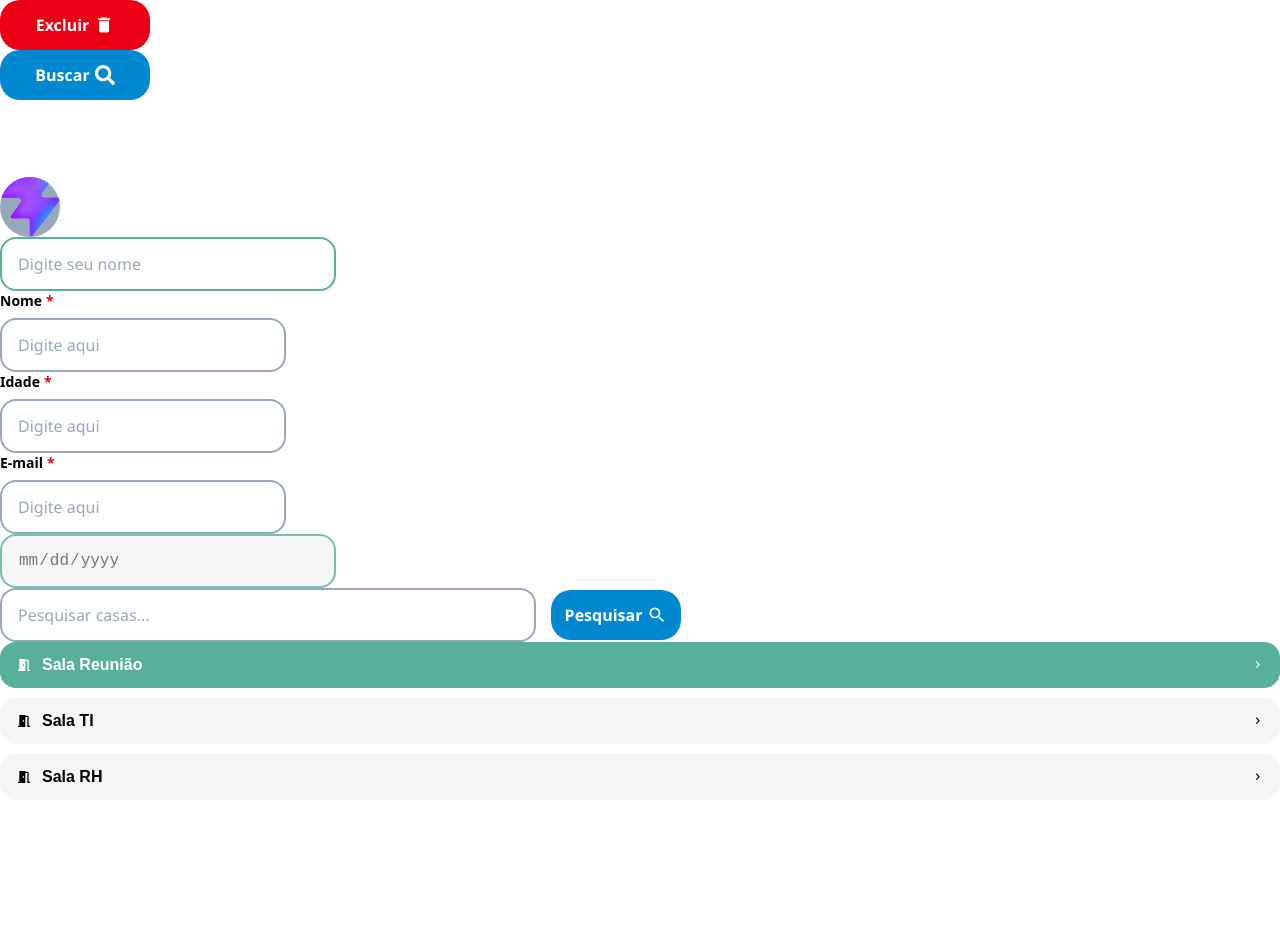
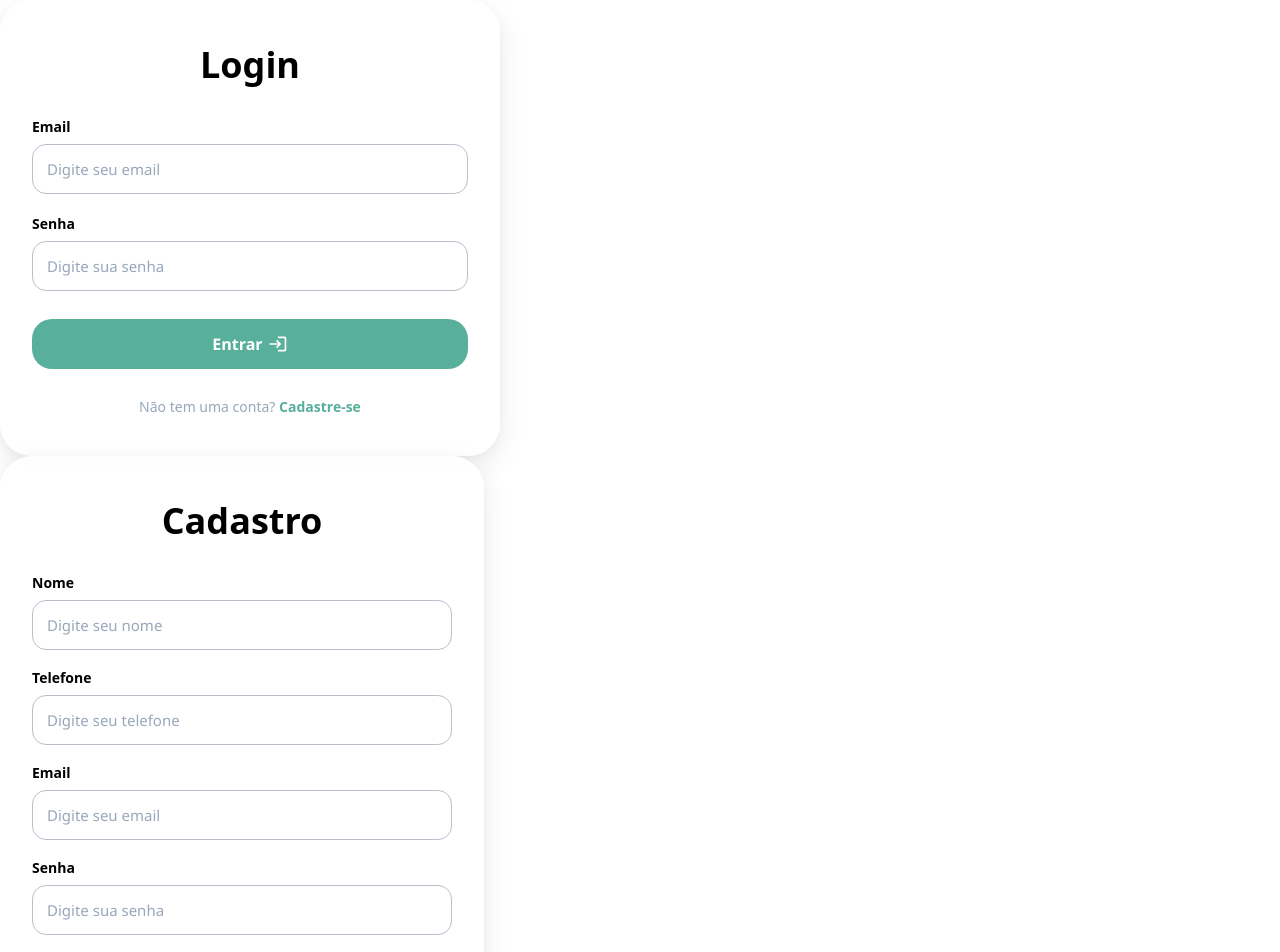
Before and after one commit to Alerrandoribeiro/my-office-front-end-senac, a React (Vite) app: page / in a window 1280 px wide. Shown: the top 952 px of the page. Before the commit the page ends 800 px from the top, so only its background shows below. Built offline with nearby package versions, Linux system fonts and the light colour scheme.

Commit message:
Finalizando formulário de cadastro de usuário e login

```diff
--- a/src/App.jsx
+++ b/src/App.jsx
@@ -1,34 +1,14 @@
-import Botao from './components/atomos/Botao/Botao'
-import { FaSearch } from "react-icons/fa";
-import { MdDelete } from "react-icons/md";
-import InputDate from './components/atomos/InputDate/InputDate';
-import InputTexto from './components/atomos/InputTexto/InputTexto';
-import Avatar from './components/atomos/Avatar/Avatar';
-import InputComLabel from './components/moleculas/InputComLabel/InputComLabel';
-import Pesquisar from './components/moleculas/Pesquisar/Pesquisar';
-import MenuSalas from './components/moleculas/MenuSalas/MenuSalas';
+
+import FormularioDeCadastroUsuario from './components/organismo/FormularioDeCadastroUsuario/FormularioDeCadastroUsuario';
+import FormularioLogin from './components/organismo/FormularioLogin/FormularioLogin';
 
 
 
 function App() {
   return (
     <>
-      <Botao cor={"erro"} texto={"Excluir"} largura="150px" altura="50px" icone={<MdDelete />} />
-      <Botao cor={"secundaria"} texto={"Buscar"} largura="150px" altura="50px" icone={<FaSearch/>} />
-      <Avatar imagem={"/favicon.svg"} nome="John Doe" />
-      <InputTexto tipo='number' largura='300px' cor='primaria' placeholder='Digite seu nome' />
-      <InputComLabel label='Nome' obrigatorio = {true} />
-      <InputComLabel label='Idade' tipo={"number"} obrigatorio = {true} />
-      <InputComLabel label='E-mail' tipo={"email"} obrigatorio = {true} />
-      <InputDate desabilitado = {true} largura='300px' cor='primaria' />
-      <Pesquisar placeholder='Pesquisar casas...' larguraInput='500px' larguraBotao='130px' corDoBotaoPesquisar ='secundaria' />
-      <MenuSalas salas={[
-    { id: 1, nome: "Sala Reunião" },
-    { id: 2, nome: "Sala TI" },
-    { id: 3, nome: "Sala RH" },
-  ]}
-  salaSelecionada={1}
-  aoSelecionar={(sala) => console.log(sala)} />
+      <FormularioLogin/>
+      <FormularioDeCadastroUsuario/>
     </>
   )
 }
--- /dev/null
+++ b/src/components/organismo/FormularioDeCadastroUsuario/FormularioDeCadastroUsuario.css
@@ -0,0 +1,87 @@
+.formulario-cadastro_root {
+  width: 100%;
+  max-width: 420px;
+
+  padding: 40px 32px;
+
+  display: flex;
+  flex-direction: column;
+
+  gap: 28px;
+
+  background-color: rgba(255, 255, 255, 0.95);
+
+  border-radius: 32px;
+
+  box-shadow:
+    0 10px 30px rgba(0, 0, 0, 0.08),
+    0 4px 12px rgba(0, 0, 0, 0.04);
+
+  transition: transform 0.3s;
+}
+
+.formulario-cadastro_root:hover {
+  transform: translateY(-2px);
+}
+
+.formulario-cadastro_titulo {
+  font-size: 36px;
+  font-weight: 700;
+
+  text-align: center;
+
+  color: var(--cor-texto-escuro);
+}
+
+.formulario-cadastro_campos {
+  display: flex;
+  flex-direction: column;
+
+  gap: 18px;
+}
+
+.formulario-cadastro_login {
+  text-align: center;
+
+  font-size: 14px;
+
+  color: var(--cor-cinza);
+}
+
+.formulario-cadastro_login span {
+  color: var(--cor-primaria);
+
+  font-weight: 600;
+
+  cursor: pointer;
+
+  transition: 0.3s;
+}
+
+.formulario-cadastro_login span:hover {
+  filter: brightness(0.8);
+}
+
+@media (max-width: 768px) {
+  .formulario-cadastro_root {
+    max-width: 90%;
+
+    padding: 32px 24px;
+
+    border-radius: 24px;
+  }
+
+  .formulario-cadastro_titulo {
+    font-size: 30px;
+  }
+}
+
+@media (max-width: 480px) {
+  .formulario-cadastro_root {
+    padding: 24px 20px;
+  }
+
+  .formulario-cadastro_titulo {
+    font-size: 26px;
+  }
+}
--- /dev/null
+++ b/src/components/organismo/FormularioDeCadastroUsuario/FormularioDeCadastroUsuario.jsx
@@ -0,0 +1,107 @@
+import { useState } from "react";
+
+import { MdPersonAdd } from "react-icons/md";
+
+import "./FormularioDeCadastroUsuario.css";
+import InputComLabel from "../../moleculas/InputComLabel/InputComLabel";
+import Botao from "../../atomos/Botao/Botao";
+
+
+
+const FormularioDeCadastroUsuario = () => {
+  const [nome, setNome] = useState("");
+  const [telefone, setTelefone] = useState("");
+  const [email, setEmail] = useState("");
+  const [senha, setSenha] = useState("");
+  const [confirmarSenha, setConfirmarSenha] = useState("");
+
+  const fazerCadastro = () => {
+    console.log({
+      nome,
+      telefone,
+      email,
+      senha,
+      confirmarSenha,
+    });
+  };
+
+  return (
+    <div className="formulario-cadastro_root">
+      <h1 className="formulario-cadastro_titulo">
+        Cadastro
+      </h1>
+
+      <div className="formulario-cadastro_campos">
+        <InputComLabel
+          label="Nome"
+          placeholder="Digite seu nome"
+          valor={nome}
+          aoAlterar={(e) =>
+            setNome(e.target.value)
+          }
+          largura="100%"
+        />
+
+        <InputComLabel
+          label="Telefone"
+          tipo="tel"
+          placeholder="Digite seu telefone"
+          valor={telefone}
+          aoAlterar={(e) =>
+            setTelefone(e.target.value)
+          }
+          largura="100%"
+        />
+
+        <InputComLabel
+          label="Email"
+          tipo="email"
+          placeholder="Digite seu email"
+          valor={email}
+          aoAlterar={(e) =>
+            setEmail(e.target.value)
+          }
+          largura="100%"
+        />
+
+        <InputComLabel
+          label="Senha"
+          tipo="password"
+          placeholder="Digite sua senha"
+          valor={senha}
+          aoAlterar={(e) =>
+            setSenha(e.target.value)
+          }
+          largura="100%"
+        />
+
+        <InputComLabel
+          label="Confirmar senha"
+          tipo="password"
+          placeholder="Confirme sua senha"
+          valor={confirmarSenha}
+          aoAlterar={(e) =>
+            setConfirmarSenha(e.target.value)
+          }
+          largura="100%"
+        />
+      </div>
+
+      <Botao
+        texto="Cadastrar"
+        cor="primaria"
+        largura="100%"
+        altura="50px"
+        aoClicar={fazerCadastro}
+        icone={<MdPersonAdd />}
+      />
+
+      <p className="formulario-cadastro_login">
+        Já possui uma conta?
+        <span> Entrar</span>
+      </p>
+    </div>
+  );
+};
+
+export default FormularioDeCadastroUsuario;;
--- /dev/null
+++ b/src/components/organismo/FormularioLogin/FormularioLogin.css
@@ -0,0 +1,100 @@
+/* FORMULÁRIO */
+
+.formulario-login_root {
+  width: 100%;
+  max-width: 500px;
+
+  padding: 40px 32px;
+
+  box-sizing: border-box;
+
+  display: flex;
+  flex-direction: column;
+
+  gap: 28px;
+
+  background-color: rgba(255, 255, 255, 0.95);
+
+  border-radius: 32px;
+
+  box-shadow:
+    0 10px 30px rgba(0, 0, 0, 0.08),
+    0 4px 12px rgba(0, 0, 0, 0.04);
+}
+
+.formulario-login_titulo {
+  font-size: 36px;
+  font-weight: 700;
+
+  text-align: center;
+}
+
+.formulario-login_campos {
+  width: 100%;
+
+  display: flex;
+  flex-direction: column;
+
+  gap: 20px;
+}
+
+.input-com-label_root {
+  width: 100%;
+
+  display: flex;
+  flex-direction: column;
+
+  gap: 8px;
+
+  box-sizing: border-box;
+}
+
+.input-com-label_label {
+  font-size: 14px;
+  font-weight: 600;
+}
+
+
+.input-texto_root {
+  width: 100%;
+
+  height: 50px;
+
+  padding: 0 14px;
+
+  border: 1px solid #b8c0cc;
+
+  border-radius: 14px;
+
+  outline: none;
+
+  font-size: 15px;
+
+  box-sizing: border-box;
+}
+
+.input-texto_root:focus {
+  border-color: var(--cor-primaria);
+}
+
+.formulario-login_cadastro {
+  text-align: center;
+
+  font-size: 14px;
+
+  color: var(--cor-cinza);
+}
+
+.formulario-login_cadastro span {
+  color: var(--cor-primaria);
+
+  font-weight: 600;
+
+  cursor: pointer;
+
+  transition: 0.3s;
+}
+
+.formulario-login_cadastro span:hover {
+  filter: brightness(0.8);
+}
--- /dev/null
+++ b/src/components/organismo/FormularioLogin/FormularioLogin.jsx
@@ -0,0 +1,60 @@
+import { useState } from "react";
+
+import { MdLogin } from "react-icons/md";
+
+import "./FormularioLogin.css";
+import InputComLabel from "../../moleculas/InputComLabel/InputComLabel";
+import Botao from "../../atomos/Botao/Botao";
+
+const FormularioLogin = () => {
+  const [email, setEmail] = useState("");
+  const [senha, setSenha] = useState("");
+
+  const fazerLogin = () => {
+    // Vou adicionar a lógica para autenticar o usuário aqui, mas por enquanto só vou mostrar os dados no console
+    console.log({
+      email,
+      senha,
+    });
+  };
+
+  return (
+    <div className="formulario-login_root">
+      <h1 className="formulario-login_titulo">Login</h1>
+
+      <div className="formulario-login_campos">
+        <InputComLabel
+          label="Email"
+          placeholder="Digite seu email"
+          valor={email}
+          aoAlterar={(e) => setEmail(e.target.value)}
+          largura="100%"
+        />
+
+        <InputComLabel
+          label="Senha"
+          tipo="password"
+          placeholder="Digite sua senha"
+          valor={senha}
+          aoAlterar={(e) => setSenha(e.target.value)}
+          largura="100%"
+        />
+      </div>
+
+      <Botao
+        texto="Entrar"
+        cor="primaria"
+        largura="100%"
+        altura="50px"
+        aoClicar={fazerLogin}
+        icone={<MdLogin />}
+      />
+      <p className="formulario-login_cadastro">
+        Não tem uma conta?
+        <span> Cadastre-se</span>
+      </p>
+    </div>
+  );
+};
+
+export default FormularioLogin;
```
